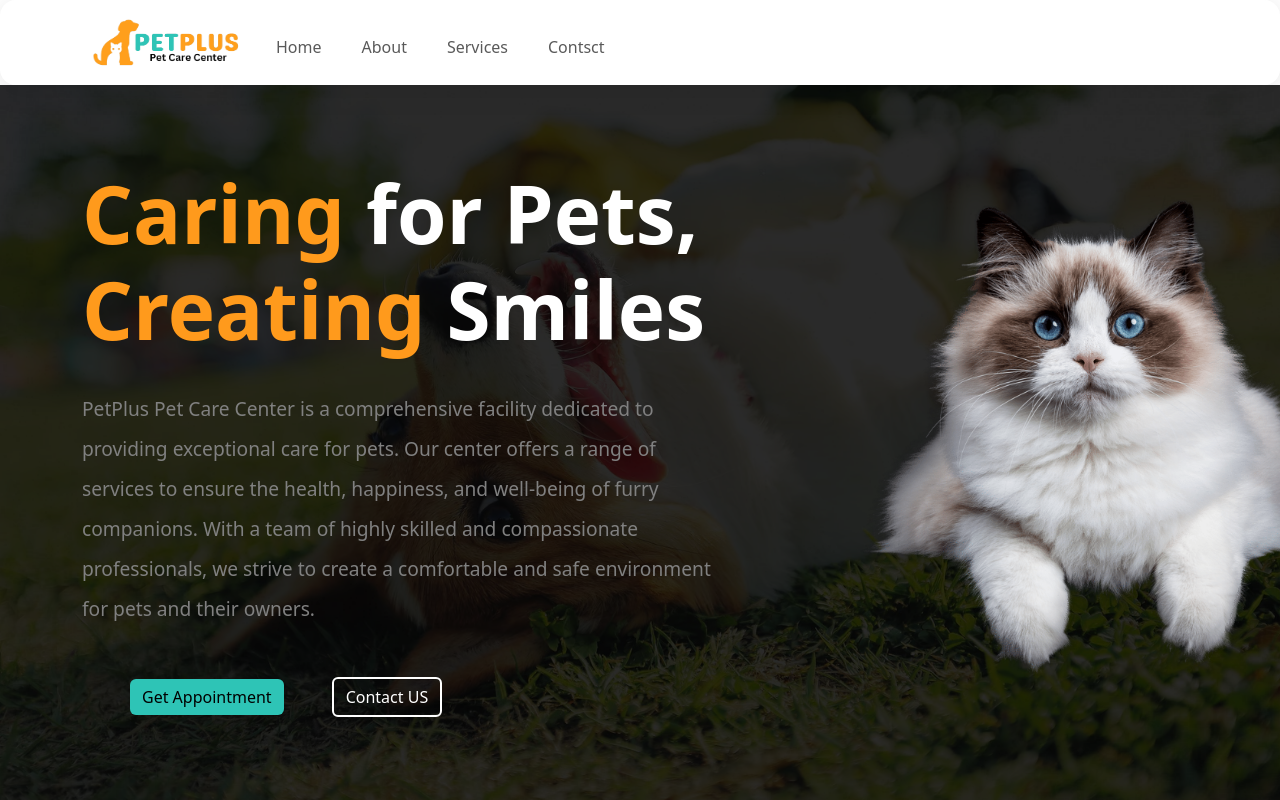
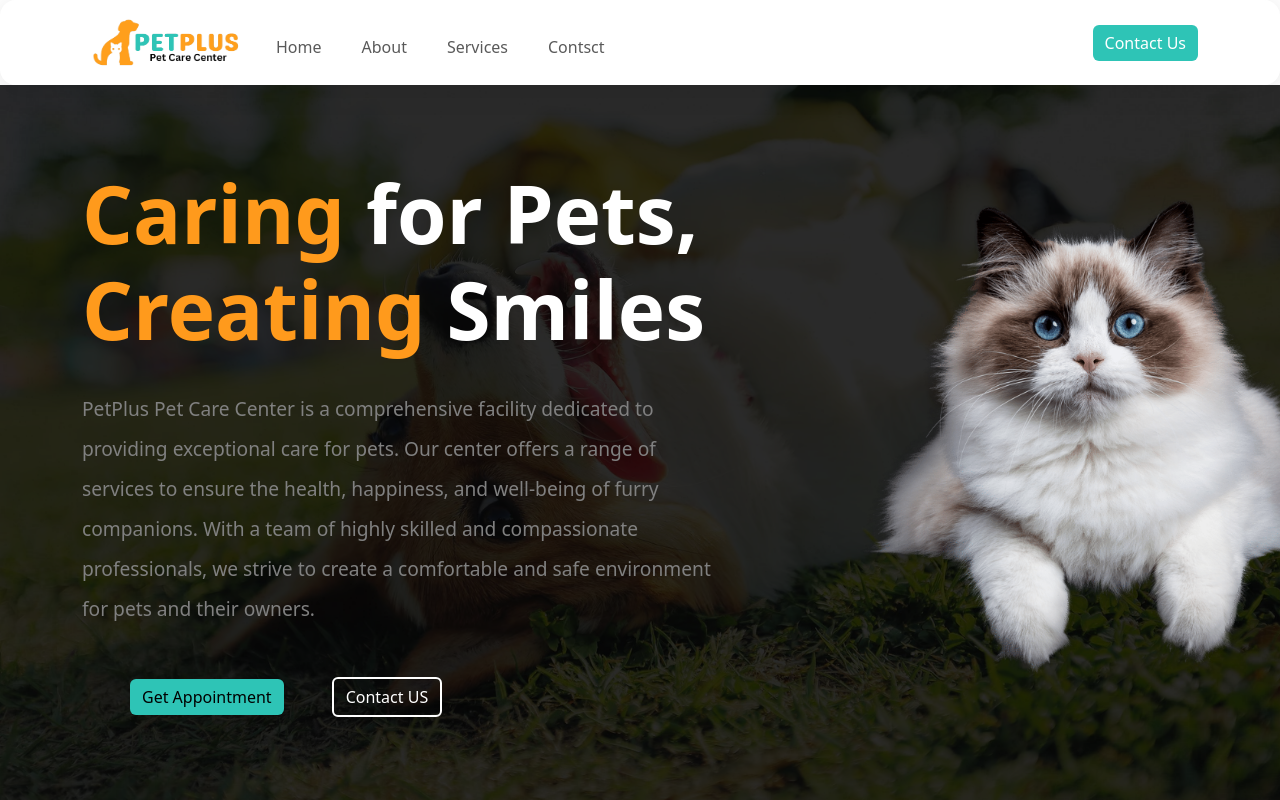
Before and after one commit to gihanshirantha/PetPlus.com, a React (Create React App) app in the folder petplus/: page / in a window 1280 px wide. Shown: the top 800 px of the page. Built offline with nearby package versions, Linux system fonts and the light colour scheme.

Commit message:
Update hewder Button

```diff
--- a/petplus/src/Components/Header/Header.jsx
+++ b/petplus/src/Components/Header/Header.jsx
@@ -55,7 +55,7 @@ const Header = () => {
             {nav_link.map((item,index)=>(<NavLink key={index} to={item.path}
             className={navClass=>navClass.isActive?"active_link":""}>{item.display}</NavLink>))}
           </Nav>
-          <Button className='btn contact_btn'>Contact Us</Button>
+          <Button className='btn contactus_btn'>Contact Us</Button>
         </Container>
       </Navbar>
     </div>
--- a/petplus/src/Components/Header/header.css
+++ b/petplus/src/Components/Header/header.css
@@ -1,4 +1,4 @@
-.nav_Bar{
+.nav_Bar {
   background: rgba(255, 255, 255, 0.41);
   border-radius: 16px;
   box-shadow: 0 4px 30px rgba(0, 0, 0, 0.1);
@@ -7,36 +7,30 @@ backdrop-filter: blur(20px);
   border: 1px solid rgba(255, 255, 255, 0.11);
 }
 
-.contact_btn{
+.nav_items {
+  font-weight: 500;
+}
+
+.nav_items a.active_link {
+  color: var(--primary-color);
+  font-weight: 700;
+}
+
+.sticky_header {
+  width: 100%;
+  height: 5rem;
+  position: sticky;
+  top: 0;
+  left: 0;
+  z-index: 999;
+}
+
+.contactus_btn {
     background: var(--primary-color);
     border: none;
     transition: .3s;
 }
-.contact_btn:hover{
-    background: var(--secondary-color);
-    color: black;
+
+.contactus_btn:hover{
+    background:#05574e ;
 }
-.nav_items{
-    font-weight: 500;
-}
-
-.nav_items a.active_link{
-    color: var(--primary-color);
-    font-weight: 700;
-}
-
-.sticky_header{
-    width: 100%;
-    height: 5rem;
-
-
-
-    position: sticky;
-    top: 0;
-
-    left: 0;
-
-    z-index: 999;
-
-
-}
```
Lines whose indentation alone changed are shown as unchanged.
